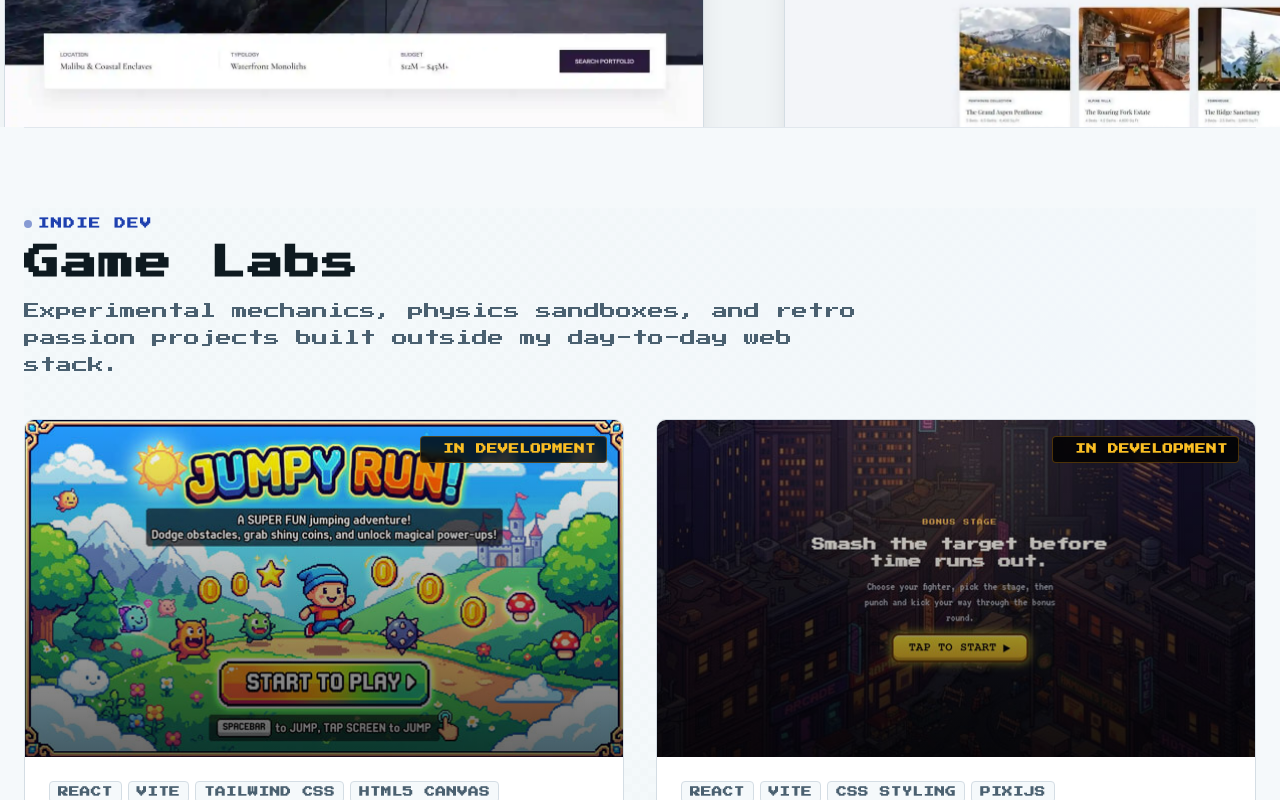
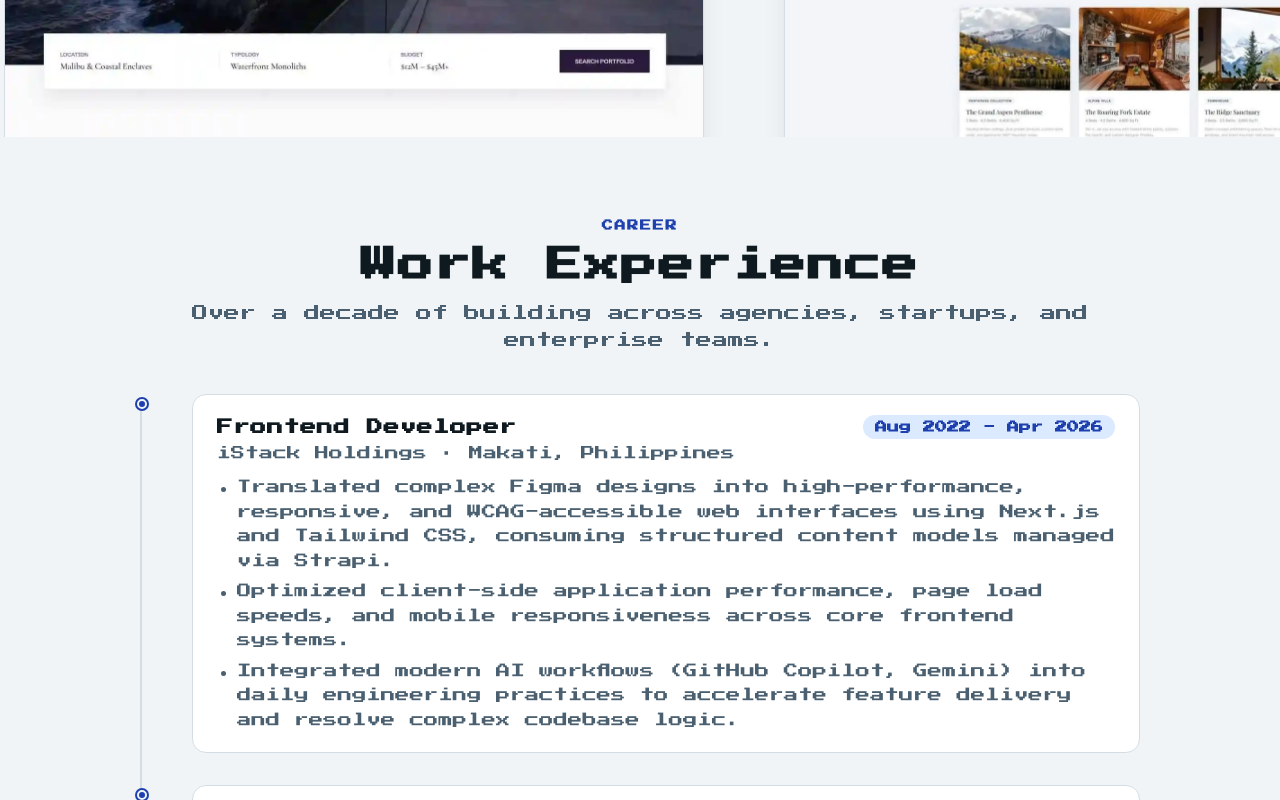
Before and after one commit to kulaybrown/my-portfolio, a React (Vite) app: page / in a window 1280 px wide. Shown: the part 3680-4480 px from the top of the page. Built offline with nearby package versions, Linux system fonts and the light colour scheme; a web font is replaced by a local one.

Commit message:
remove: gamelabs section

```diff
--- a/src/App.jsx
+++ b/src/App.jsx
@@ -6,7 +6,7 @@ import SkillsTech from "./components/SkillsTech";
 import About from "./components/About";
 import Projects from "./components/Projects";
 import WebDesign from "./components/WebDesign";
-import GameDev from "./components/GameDev";
+// import GameDev from "./components/GameDev";
 import Experience from "./components/Experience";
 import useHashScrollOnLoad from "./hooks/useHashScrollOnLoad";
 import { Theme, Spinner } from "@radix-ui/themes";
@@ -67,7 +67,7 @@ export default function App() {
         <About />
         <Projects />
         <WebDesign />
-        <GameDev />
+        {/* <GameDev /> */}
         <Experience />
       </main>
       <Footer />
```
